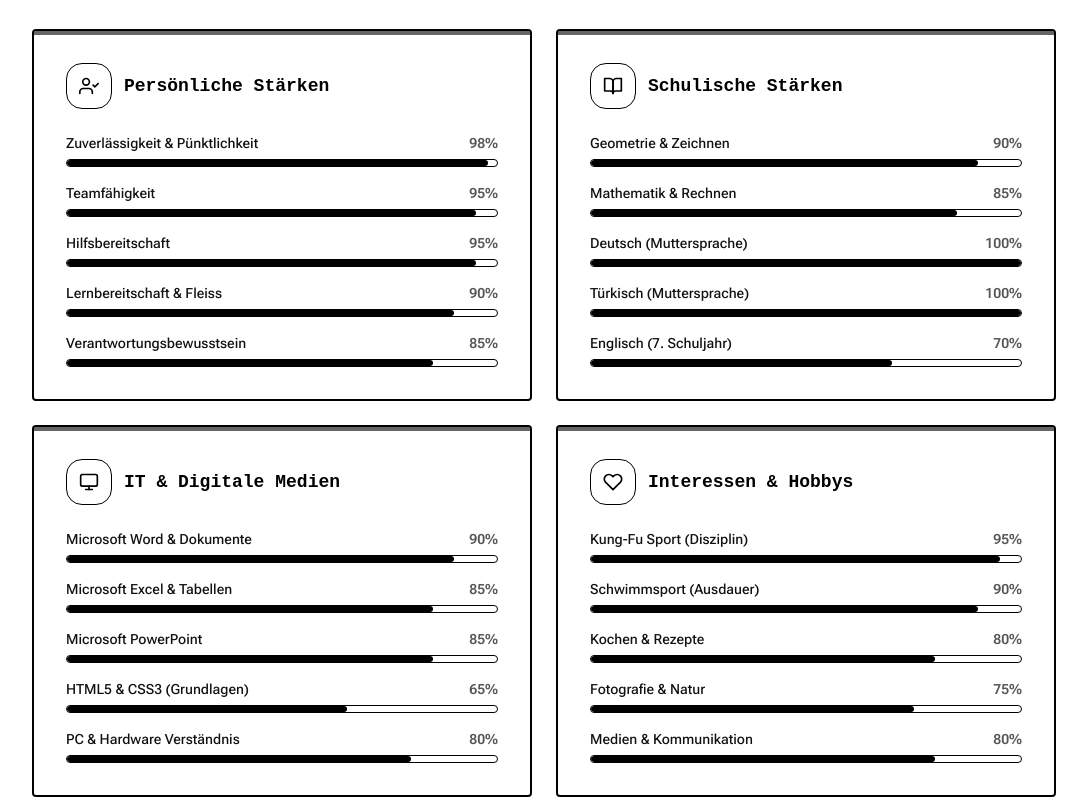
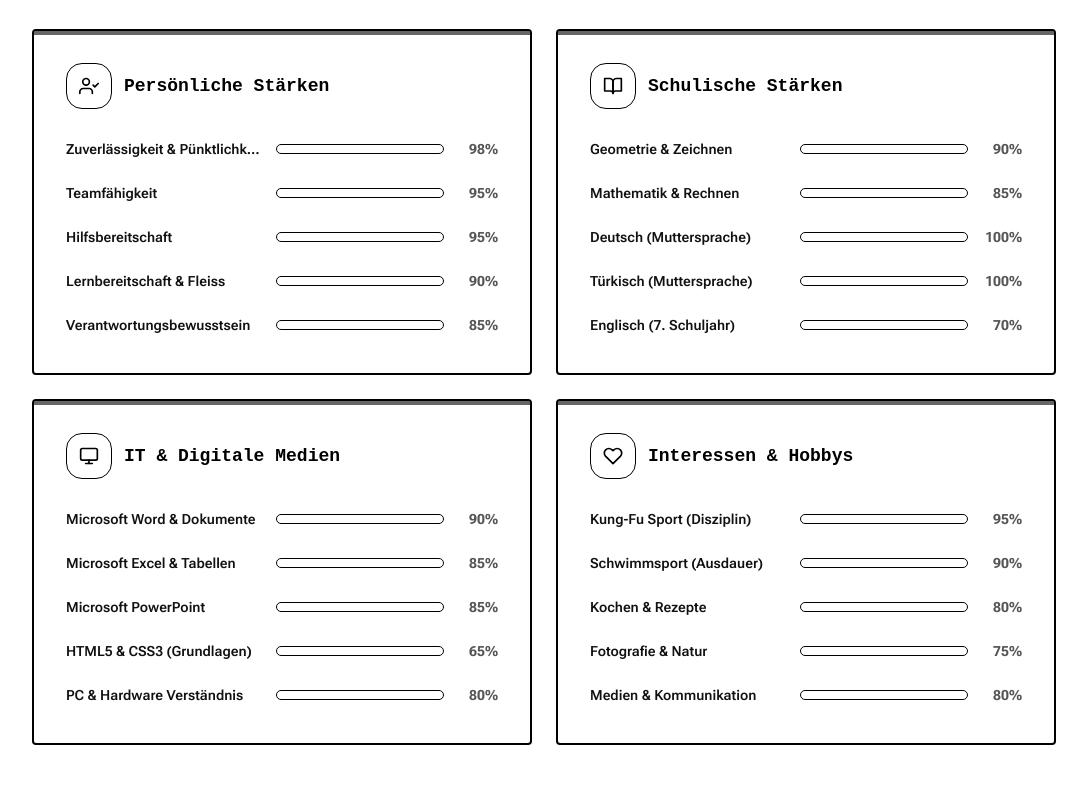
Before and after one commit to xddswi-swiss/lebenslauf, a Next.js app: page / in a window 1280 px wide. Shown: the part 2640-3440 px from the top of the page, without its empty margins (96-1183 px from the left). Built offline with nearby package versions, Linux system fonts and the light colour scheme; no server answers; the database is empty.

Commit message:
Style: Layout skills name, progress bar, and percentage side-by-side to make the section compact and save vertical space

```diff
--- a/src/components/SkillsGrid.tsx
+++ b/src/components/SkillsGrid.tsx
@@ -121,29 +121,30 @@
               </h3>
             </div>
 
-            <div className="space-y-4">
+            <div className="space-y-3">
               {t.skills.items[category.key].map((skill, index) => {
                 const matches = isSkillMatching(skill.id);
                 return (
                   <div
                     key={index}
-                    className={`space-y-1.5 transition-all duration-500 ${
+                    className={`flex items-center justify-between gap-4 py-1.5 transition-all duration-500 ${
                       selectedMatcher && !matches
                         ? 'opacity-20 scale-[0.98]'
                         : 'opacity-100'
                     }`}
                   >
-                    <div className="flex justify-between text-sm">
-                      <span className={`font-medium transition-colors duration-300 ${
+                    {/* Left: Skill Name */}
+                    <span className={`w-[45%] text-left text-xs md:text-sm font-semibold truncate transition-colors duration-300 ${
                       selectedMatcher && matches
                         ? 'text-primary font-bold shadow-sm'
                         : 'text-[var(--text-body)]'
-                      }`}>
+                    }`} title={skill.name}>
                       {skill.name}
                     </span>
-                      <span className="text-[var(--text-muted)] font-semibold">{skill.level}%</span>
-                    </div>
-                    <div className="h-2 w-full bg-[var(--background)] rounded-full overflow-hidden border border-[var(--glass-border)]">
+
+                    {/* Right: Progress bar + Percentage */}
+                    <div className="flex-1 flex items-center gap-3.5 min-w-0">
+                      <div className="flex-1 h-2.5 bg-[var(--background)] rounded-full overflow-hidden border border-[var(--glass-border)]">
                         <m.div
                           initial={{ width: 0 }}
                           whileInView={{ width: `${skill.level}%` }}
@@ -157,6 +158,10 @@
                           }`}
                         />
                       </div>
+                      <span className="w-10 text-right text-xs md:text-sm font-bold text-[var(--text-muted)] flex-shrink-0">
+                        {skill.level}%
+                      </span>
+                    </div>
                   </div>
                 );
               })}
```
Lines whose indentation alone changed are shown as unchanged.
